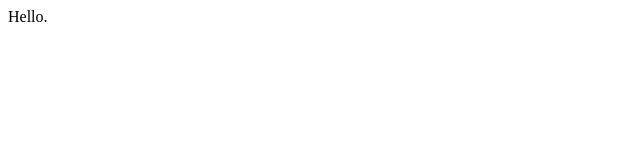
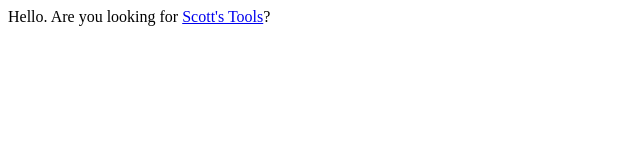
Before and after one commit to scottdotjs/scottdotjs.github.io, a plain HTML site: page index.html in a window 1280 px wide. Shown: the whole page, without its empty margins (0-640 px from the left). Drawn offline with Linux system fonts and the light colour scheme.

Commit message:
Link to tools

```diff
--- a/index.html
+++ b/index.html
@@ -2,4 +2,4 @@
 <html lang=en>
 <meta charset=utf-8 />
 <title>Hello</title>
-Hello.
+Hello. Are you looking for <a href=tools/>Scott's Tools</a>?
```
